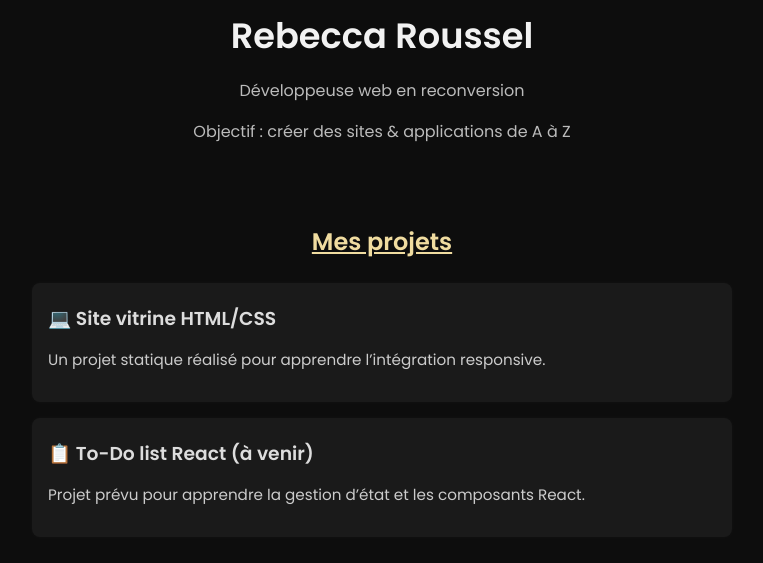
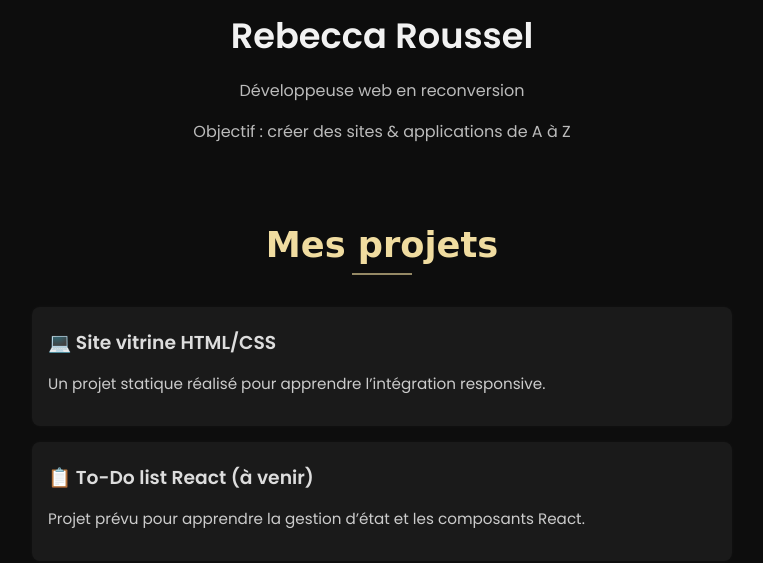
Before and after one commit to rebecca-roussel/portfolio, a plain HTML site: page index.html in a window 1280 px wide. Shown: the part 198-761 px from the top of the page, without its empty margins (258-1021 px from the left). Drawn offline with Linux system fonts and the light colour scheme.

Commit message:
index.html

```diff
--- a/index.html
+++ b/index.html
@@ -58,11 +58,24 @@ header img:hover {
     }
 
 .section h2 {
+  font-family: 'Great Vibes', cursive;
+  font-size: 2.2rem;
   color: #f0dca0;
   text-align: center;
-  margin-bottom: 1.5rem;
-  text-decoration: underline;
+  position: relative;
+  margin-bottom: 2rem;
 }
+
+.section h2::after {
+  content: "";
+  display: block;
+  width: 60px;
+  height: 2px;
+  background-color: #f0dca0;
+  margin: 0.5rem auto 0;
+  opacity: 0.6;
+}
+
 
     .projet {
       background: #1a1a1a;
```
